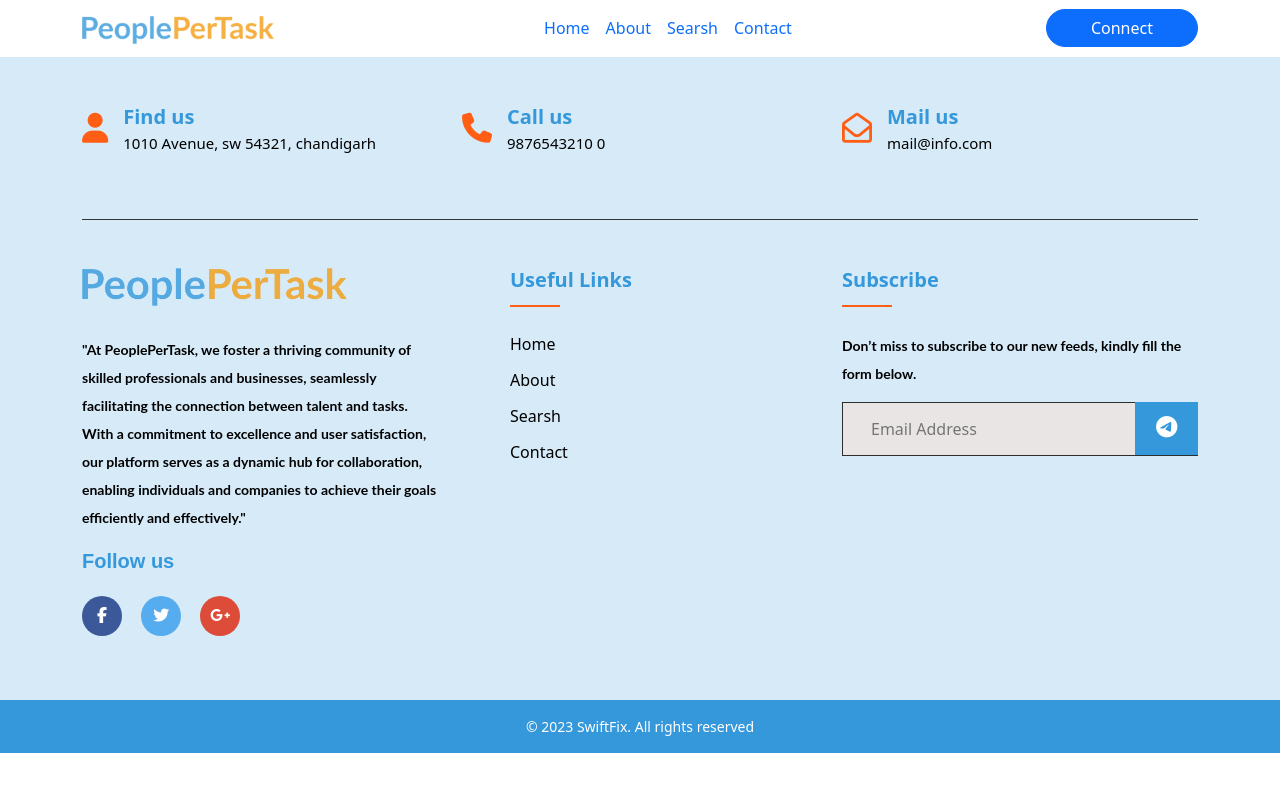
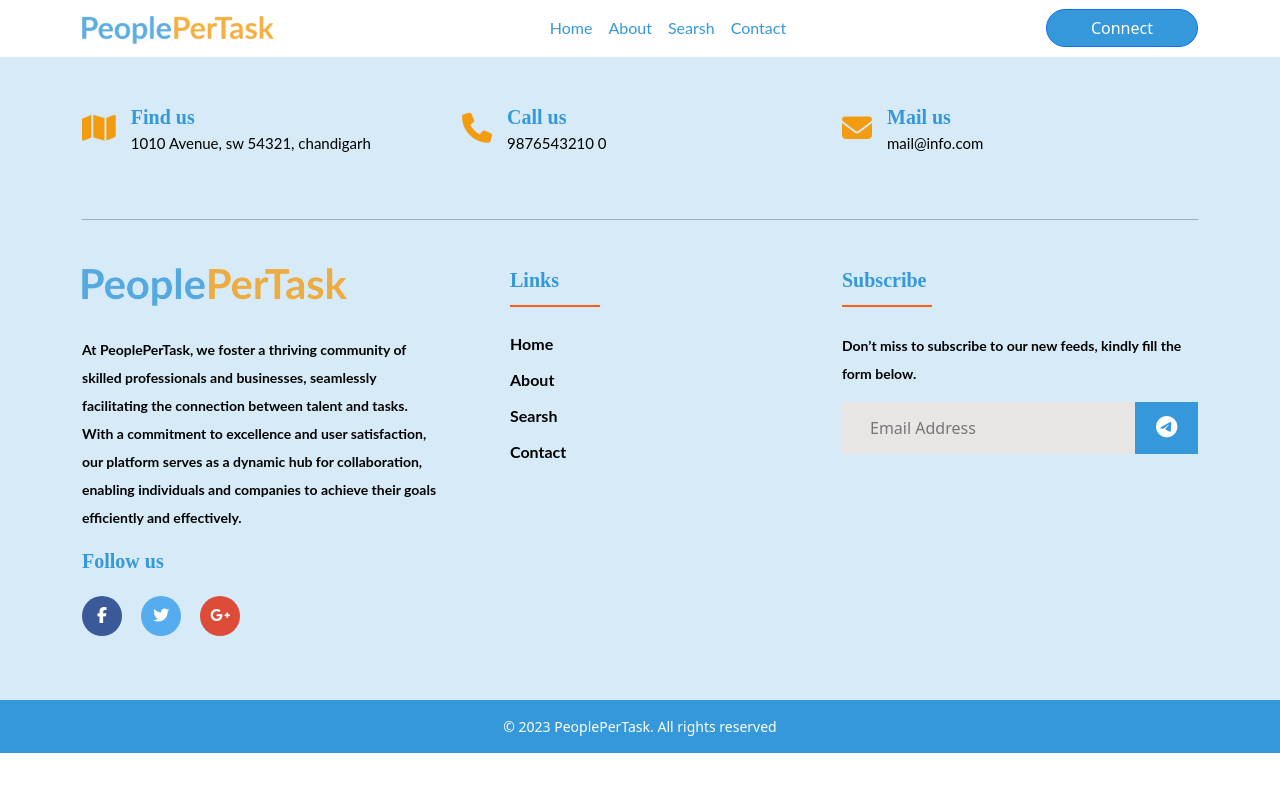
Before and after one commit to meedGhoufrane/PeoplePerTask, a PHP site: page / in a window 1280 px wide. Run offline with PHP 8.4, Linux system fonts and the light colour scheme; some libraries are stand-ins or nearby versions.

Commit message:
Modification de header et footer

```diff
--- a/css/header_footer.css
+++ b/css/header_footer.css
@@ -1,5 +1,26 @@
+body::-webkit-scrollbar {
+  width: 9px;
+}
+body::-webkit-scrollbar-track {
+  box-shadow: inset 0 0 6px rgba(0, 0, 0, 0.3);
+}
+
+body::-webkit-scrollbar-thumb {
+    background-color: #3498DB;
+    outline: 1px solid #3498DB;
+    border-radius: 9rem;
+
+}
+body::-webkit-scrollbar-thumb:hover {
+    background-color: #92caf0;
+}
+.nav-link{
+  font-family: Lato;
+  color: #3498DB;
+}
 .nav_btn a{
     padding: 0.375rem 2.75rem;border-radius: 1.25rem;
+    background-color: #3498DB;
 }
 .navbar-toggler:focus{
     box-shadow: none;
@@ -13,7 +34,7 @@ footer ul {
   position: relative;
 }
 .footer-cta {
-  border-bottom: 1px solid #373636;
+  border-bottom: 1px solid #37363657;
 }
 .single-cta i {
   color: #ff5e14;
@@ -30,10 +51,12 @@ footer ul {
   font-size: 20px;
   font-weight: 600;
   margin-bottom: 2px;
+  font-family: Montserrat;
 }
 .cta-text span {
   color: black;
   font-size: 15px;
+  font-family: Lato;
 }
 .footer-content {
   position: relative;
@@ -68,7 +91,7 @@ text-align: left;
   display: block;
   font-size: 20px;
   font-weight: 700;
-  font-family: 'Poppins', sans-serif;
+  font-family: Montserrat;
   margin-bottom: 20px;
 }
 .footer-social-icon a {
@@ -98,6 +121,7 @@ text-align: left;
   font-weight: 600;
   margin-bottom: 40px;
   position: relative;
+  font-family: Montserrat;
 }
 .footer-widget-heading h3::before {
   content: "";
@@ -105,7 +129,7 @@ text-align: left;
   left: 0;
   bottom: -15px;
   height: 2px;
-  width: 50px;
+  width: 90px;
   background: #ff5e14;
 }
 .footer-widget ul li {
@@ -120,6 +144,8 @@ text-align: left;
 .footer-widget ul li a {
   color: black;
   text-transform: capitalize;
+  font-weight: 700;
+  font-family: Lato;
 }
 .subscribe-form {
   position: relative;
@@ -129,7 +155,7 @@ text-align: left;
     width: 100%;
     padding: 14px 28px;
     background: #eae5e5;
-    border: 1px solid #2E2E2E;
+    border: none;
     color: black;
 }
 .subscribe-form button {
--- a/index.html
+++ b/index.html
@@ -3,15 +3,13 @@
 <head>
     <meta charset="UTF-8">
     <meta name="viewport" content="width=device-width, initial-scale=1.0">
-
     <link rel="stylesheet" href="css/bootstrap.min.css">
     <link rel="stylesheet" href="css/style.css">
     <link rel="stylesheet" href="css/header_footer.css">
-
-
     <title>PeoplePerTask</title>
 </head>
 <body>
+
     <header>
         <nav class="navbar navbar-expand-lg">
             <div class="container">
@@ -22,7 +20,7 @@
               <div class="collapse navbar-collapse" id="navbarSupportedContent">
                 <ul class="navbar-nav me-auto mb-2 mb-lg-0" style="margin: 0 auto;">
                   <li class="nav-item">
-                    <a class="nav-link active" aria-current="page" href="#">Home</a>
+                    <a class="nav-link active" aria-current="page" href="index.html">Home</a>
                   </li>
                   <li class="nav-item">
                     <a class="nav-link" href="#">About</a>
@@ -48,7 +46,7 @@
                 <div class="row">
                     <div class="col-xl-4 col-md-4 mb-3">
                         <div class="single-cta">
-                            <i class="fa-solid fa-user"></i>
+                            <i class="fa-solid fa-map" style="color: #f39c12;"></i>
                             <div class="cta-text">
                                 <h4>Find us</h4>
                                 <span>1010 Avenue, sw 54321, chandigarh</span>
@@ -57,7 +55,7 @@
                     </div>
                     <div class="col-xl-4 col-md-4 mb-3">
                         <div class="single-cta">
-                            <i class="fas fa-phone"></i>
+                            <i class="fas fa-phone" style="color: #f39c12;"></i>
                             <div class="cta-text">
                                 <h4>Call us</h4>
                                 <span>9876543210 0</span>
@@ -66,7 +64,7 @@
                     </div>
                     <div class="col-xl-4 col-md-4 mb-3">
                         <div class="single-cta">
-                            <i class="far fa-envelope-open"></i>
+                            <i class="fa-solid fa-envelope" style="color: #f39c12;"></i>
                             <div class="cta-text">
                                 <h4>Mail us</h4>
                                 <span>mail@info.com</span>
@@ -83,7 +81,7 @@
                                 <a href="index.html"><img src="images/PeoplePerTask.png" class="img-fluid" alt="logo"></a>
                             </div>
                             <div class="footer-text">
-                                <p>"At PeoplePerTask, we foster a thriving community of skilled professionals and businesses, seamlessly facilitating the connection between talent and tasks. With a commitment to excellence and user satisfaction, our platform serves as a dynamic hub for collaboration, enabling individuals and companies to achieve their goals efficiently and effectively."</p>
+                                <p>At PeoplePerTask, we foster a thriving community of skilled professionals and businesses, seamlessly facilitating the connection between talent and tasks. With a commitment to excellence and user satisfaction, our platform serves as a dynamic hub for collaboration, enabling individuals and companies to achieve their goals efficiently and effectively.</p>
                             </div>
                             <div class="footer-social-icon">
                                 <span>Follow us</span>
@@ -96,10 +94,10 @@
                     <div class="col-xl-4 col-lg-4 col-md-6 mb-30">
                         <div class="footer-widget ps-lg-5">
                             <div class="footer-widget-heading">
-                                <h3>Useful Links</h3>
+                                <h3>Links</h3>
                             </div>
                             <ul>
-                                <li><a href="#">Home</a></li>
+                                <li><a href="index.html">Home</a></li>
                                 <li><a href="#">about</a></li>
                                 <li><a href="#">Searsh</a></li>
                                 <li><a href="#">Contact</a></li>
@@ -130,7 +128,7 @@
                 <div class="row">
                     <div class="col-xl-6 col-lg-6 text-center mx-auto">
                         <div class="copyright-text">
-                            <p>© 2023 SwiftFix. All rights reserved </p>
+                            <p>© 2023 PeoplePerTask. All rights reserved </p>
                         </div>
                     </div>
                 </div>
```
